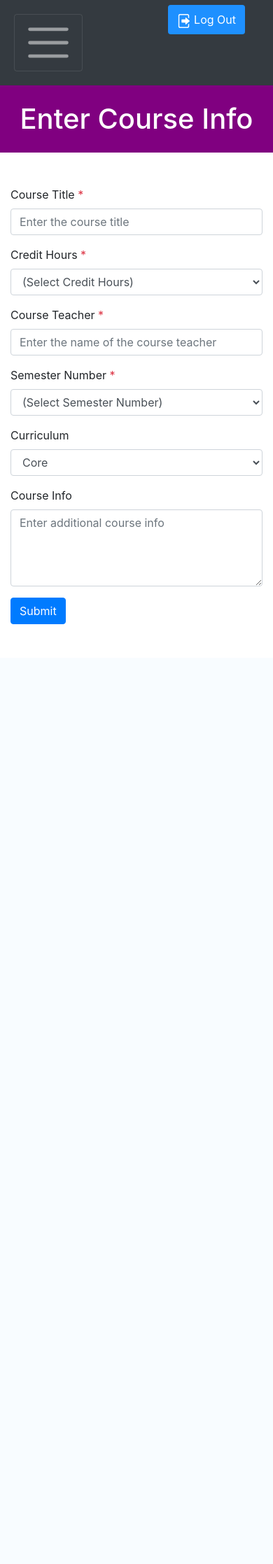
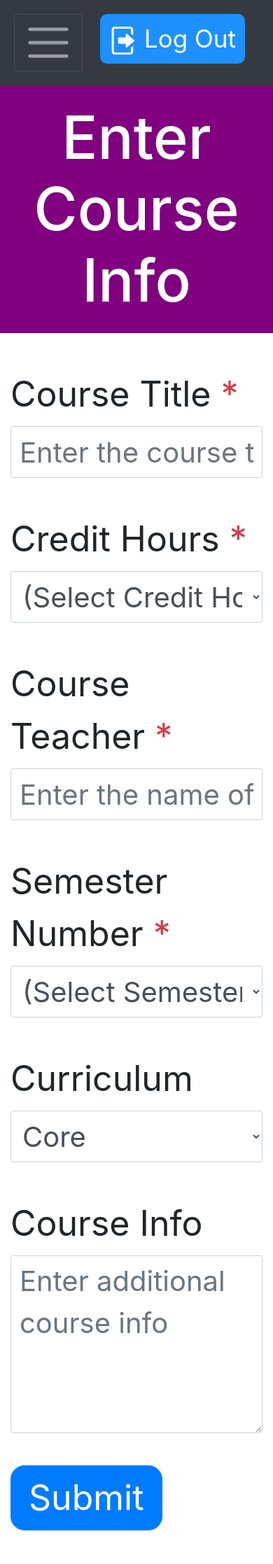
Before and after one commit to sikandarx/MyApp, a PHP site: page /admin_course_info.php in a window 390 px wide. Shown: the whole page at 70% size. Before the commit the page ends 892 px from the top, so only its background shows below. Run offline with PHP 8.4, Linux system fonts and the light colour scheme; the visitor is signed in with stand-in values (Sample User, id 1).

Commit message:
Responsiceness

```diff
--- a/admin_course_info.php
+++ b/admin_course_info.php
@@ -78,6 +78,47 @@ if($_POST)
             margin-left: 40px;
         }
         @media screen and (max-width:980px) {
+            .logout{
+                font-size: 35px;
+                margin: 20px 40PX!important;
+                border-radius: 10px!important;
+            }
+            .img{
+                max-width: 40px!important;
+            }
+            h1{
+                font-size: 85px !important;
+            }
+            h2{
+                font-size: 50px !important;
+            }
+            h4{
+                font-size: 40px !important;
+            }
+            .form-group{
+                margin-top: 50px !important;
+            }
+            form{
+                font-size: 50px !important;
+            }
+            input[type="text"], [type="password"], [type="email"] {
+                font-size: 40px !important;
+            }
+            .sel{
+                font-size: 40px !important;
+            }
+            .sel option{
+                font-size: 12px !important
+            }
+            textarea{
+                font-size: 40px !important;
+            }
+            .btn.btn-primary {
+                margin-top: 30px !important;
+                font-size: 50px!important;
+                border-radius: 20px !important;
+                padding: 8px 25px !important;
+            }
             .navbar-nav{
                 margin: 0!important;
             }
@@ -178,7 +219,7 @@ if($_POST)
         </div>
         <div class="form-group">
             <label for="credit_hours">Credit Hours<span class="text-danger"> *</span></label>
-            <select class="form-control" id="credit_hours" name="credit_hours">
+            <select class="form-control sel" id="credit_hours" name="credit_hours">
                 <option value="">(Select Credit Hours)</option>
                 <option value="1">1</option>
                 <option value="2">2</option>
@@ -191,7 +232,7 @@ if($_POST)
         </div>
         <div class="form-group">
             <label for="semester_number">Semester Number<span class="text-danger"> *</span></label>
-            <select class="form-control" id="semester_number" name="semester_number">
+            <select class="form-control sel" id="semester_number" name="semester_number">
                 <option value="">(Select Semester Number)</option>
                 <option value="1">1</option>
                 <option value="2">2</option>
@@ -206,7 +247,7 @@ if($_POST)
         </div>
         <div class="form-group">
             <label for="curriculum">Curriculum</label>
-            <select class="form-control" id="curriculum" name="curriculum">
+            <select class="form-control sel" id="curriculum" name="curriculum">
                 <option value="core">Core</option>
                 <option value="elective">Elective</option>
             </select>
```
Also changed, not shown: admin_course_info_table.php (+17 -0 lines), admin_enroll.php (+40 -2 lines), admin_enroll_info_table.php (+17 -0 lines), admin_home.php (+21 -1 lines), admin_student_info.php (+40 -2 lines), admin_student_info_table.php (+17 -0 lines).
